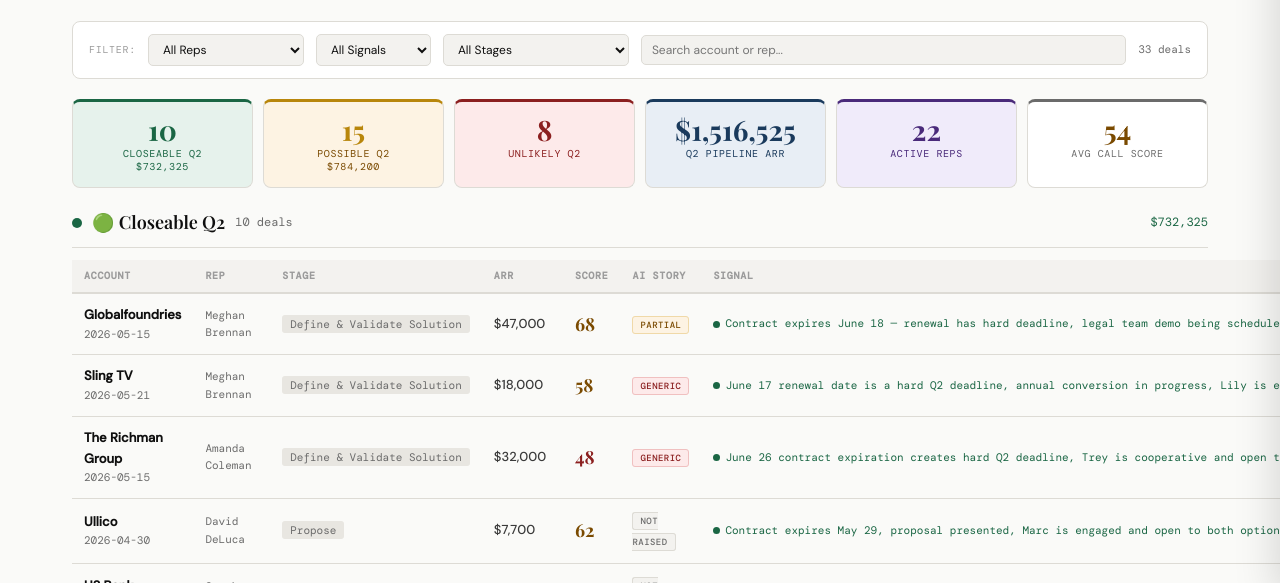
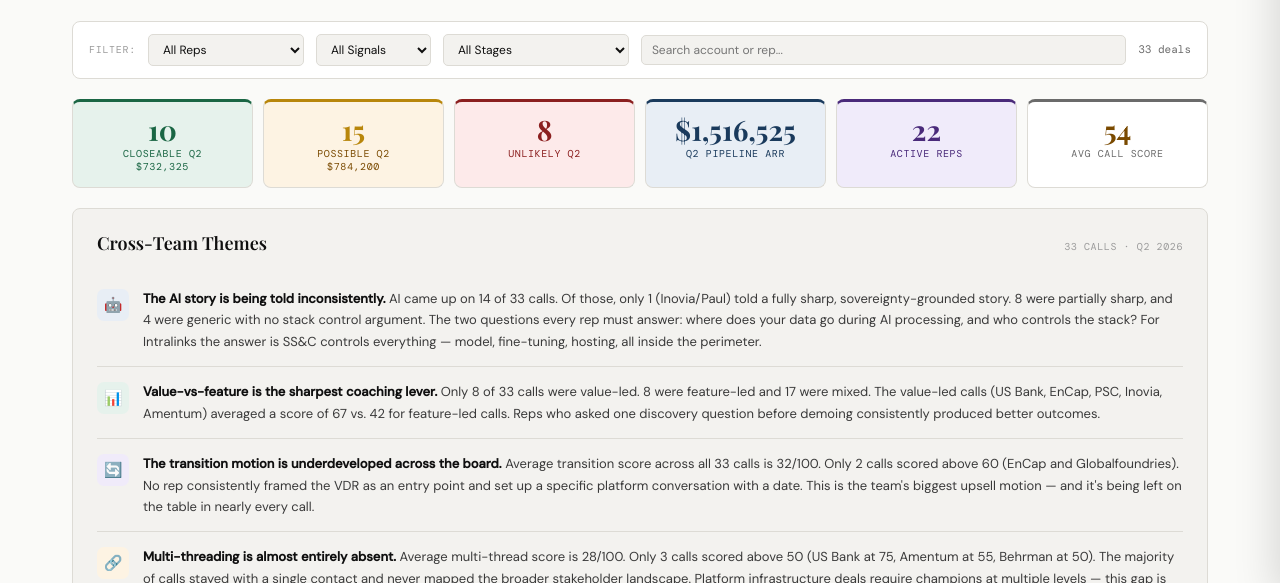
Before and after one commit to stefanrogalskidev/callcoach, a website: page index.html in a window 1280 px wide. Shown: the part 203-786 px from the top of the page. Drawn offline with nearby package versions, Linux system fonts and the light colour scheme.

Commit message:
Update index.html

```diff
--- a/index.html
+++ b/index.html
@@ -153,6 +153,16 @@ body{font-family:'DM Sans',sans-serif;background:var(--paper);color:var(--ink);m
 .exec-title{font-family:'Playfair Display',serif;font-size:26px;font-weight:700;letter-spacing:-0.02em;margin-bottom:4px;}
 .exec-sub{font-size:13px;color:var(--ink-3);}
 .empty{text-align:center;padding:60px 20px;color:var(--ink-3);}
+.themes-section{margin-bottom:28px;background:var(--surface);border:1px solid var(--rule);border-radius:8px;padding:20px 24px;}
+.themes-hdr{display:flex;align-items:baseline;gap:10px;margin-bottom:16px;}
+.themes-hdr-title{font-family:'Playfair Display',serif;font-size:18px;font-weight:600;}
+.themes-hdr-sub{font-family:'DM Mono',monospace;font-size:10px;color:var(--ink-4);margin-left:auto;text-transform:uppercase;letter-spacing:0.06em;}
+.theme-item{display:flex;gap:14px;align-items:flex-start;padding:14px 0;border-bottom:1px solid var(--rule);}
+.theme-item:last-child{border-bottom:none;padding-bottom:0;}
+.theme-item:first-child{padding-top:0;}
+.theme-icon-wrap{width:32px;height:32px;border-radius:7px;flex-shrink:0;display:flex;align-items:center;justify-content:center;font-size:15px;margin-top:1px;}
+.theme-content{font-size:13px;color:var(--ink-2);line-height:1.65;}
+.theme-content strong{color:var(--ink);font-weight:600;}
 </style>
 </head>
 <body>
@@ -294,9 +304,77 @@ function renderExec(){
       <div class="kpi k-purple"><div class="kpi-num" style="color:var(--purple)">${reps.length}</div><div class="kpi-label">Active Reps</div></div>
       <div class="kpi k-grey"><div class="kpi-num" style="color:${sc(avgScore)}">${avgScore}</div><div class="kpi-label">Avg Call Score</div></div>
     </div>
+    ${renderCrossTeamThemes()}
     ${renderQ2Section('🟢 Closeable Q2',green,'green')}
     ${renderQ2Section('🟡 Possible Q2',amber,'amber')}
     ${renderQ2Section('🔴 Unlikely Q2',red,'red')}`;
+}
+
+function renderCrossTeamThemes(){
+  // Computed from all 33 calls
+  const aiCameUp = CALLS.filter(c=>c.ai_story?.came_up).length; // 14
+  const aiSharp = CALLS.filter(c=>c.ai_story?.sharp_or_generic==='sharp').length; // 1
+  const aiPartial = CALLS.filter(c=>c.ai_story?.sharp_or_generic==='partially_sharp').length; // 8
+  const aiGeneric = CALLS.filter(c=>c.ai_story?.sharp_or_generic==='generic').length; // 4
+
+  const valueLed = CALLS.filter(c=>c.value_vs_feature?.score==='value_led').length; // 8
+  const featureLed = CALLS.filter(c=>c.value_vs_feature?.score==='feature_led').length; // 8
+  const mixed = CALLS.filter(c=>c.value_vs_feature?.score==='mixed').length; // 17
+
+  const avgTransition = Math.round(CALLS.reduce((a,c)=>a+(c.transition_score||0),0)/CALLS.length); // 32
+  const transitionAbove60 = CALLS.filter(c=>(c.transition_score||0)>=60).length; // 2
+
+  const avgMultithread = Math.round(CALLS.reduce((a,c)=>a+(c.multithread_score||0),0)/CALLS.length); // 28
+  const multithreadAbove50 = CALLS.filter(c=>(c.multithread_score||0)>=50).length; // 3
+
+  const cpStrong = CALLS.filter(c=>c.meddpicccc_scores?.Cp==='strong').length; // 4
+  const cpMissing = CALLS.filter(c=>c.meddpicccc_scores?.Cp==='missing').length; // 13
+
+  const avgScore = Math.round(CALLS.reduce((a,c)=>a+(c.overall_score||0),0)/CALLS.length); // 54
+
+  const themes=[
+    {
+      icon:'🤖',
+      bg:'#e8eef5',
+      lead:'The AI story is being told inconsistently.',
+      text:` AI came up on ${aiCameUp} of ${CALLS.length} calls. Of those, only 1 (Inovia/Paul) told a fully sharp, sovereignty-grounded story. ${aiPartial} were partially sharp, and ${aiGeneric} were generic with no stack control argument. The two questions every rep must answer: where does your data go during AI processing, and who controls the stack? For Intralinks the answer is SS&C controls everything — model, fine-tuning, hosting, all inside the perimeter.`
+    },
+    {
+      icon:'📊',
+      bg:'#e6f2ec',
+      lead:'Value-vs-feature is the sharpest coaching lever.',
+      text:` Only ${valueLed} of ${CALLS.length} calls were value-led. ${featureLed} were feature-led and ${mixed} were mixed. The value-led calls (US Bank, EnCap, PSC, Inovia, Amentum) averaged a score of ${Math.round(CALLS.filter(c=>c.value_vs_feature?.score==='value_led').reduce((a,c)=>a+(c.overall_score||0),0)/valueLed)} vs. ${Math.round(CALLS.filter(c=>c.value_vs_feature?.score==='feature_led').reduce((a,c)=>a+(c.overall_score||0),0)/featureLed)} for feature-led calls. Reps who asked one discovery question before demoing consistently produced better outcomes.`
+    },
+    {
+      icon:'🔄',
+      bg:'#f0ebfa',
+      lead:'The transition motion is underdeveloped across the board.',
+      text:` Average transition score across all ${CALLS.length} calls is ${avgTransition}/100. Only ${transitionAbove60} calls scored above 60 (EnCap and Globalfoundries). No rep consistently framed the VDR as an entry point and set up a specific platform conversation with a date. This is the team's biggest upsell motion — and it's being left on the table in nearly every call.`
+    },
+    {
+      icon:'🔗',
+      bg:'#fdf3e3',
+      lead:'Multi-threading is almost entirely absent.',
+      text:` Average multi-thread score is ${avgMultithread}/100. Only ${multithreadAbove50} calls scored above 50 (US Bank at 75, Amentum at 55, Behrman at 50). The majority of calls stayed with a single contact and never mapped the broader stakeholder landscape. Platform infrastructure deals require champions at multiple levels — this gap is directly correlated with lower close rates.`
+    },
+    {
+      icon:'🏁',
+      bg:'#fdeaea',
+      lead:'Closing discipline separates the top calls from the rest.',
+      text:` Only ${cpStrong} of ${CALLS.length} calls had a strong closing plan. ${cpMissing} had no closing plan at all. The top-scoring calls (US Bank 82, PSC 72, EnCap 71) all ended with a specific date and defined next action. The bottom calls universally closed with vague language — "I'll follow up," "let's grab coffee," or no next step at all.`
+    }
+  ];
+
+  return `<div class="themes-section">
+    <div class="themes-hdr">
+      <div class="themes-hdr-title">Cross-Team Themes</div>
+      <div class="themes-hdr-sub">${CALLS.length} calls · Q2 2026</div>
+    </div>
+    ${themes.map(t=>`<div class="theme-item">
+      <div class="theme-icon-wrap" style="background:${t.bg}">${t.icon}</div>
+      <div class="theme-content"><strong>${t.lead}</strong>${t.text}</div>
+    </div>`).join('')}
+  </div>`;
 }
 
 function renderQ2Section(title,calls,signal){
```
